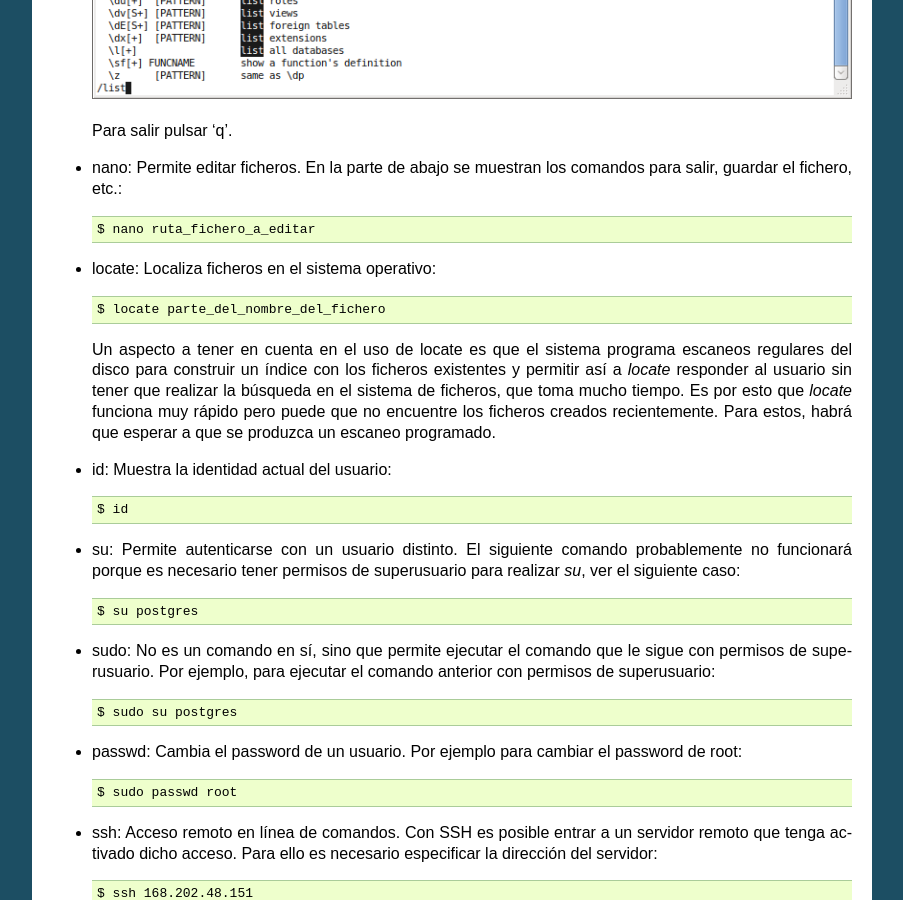
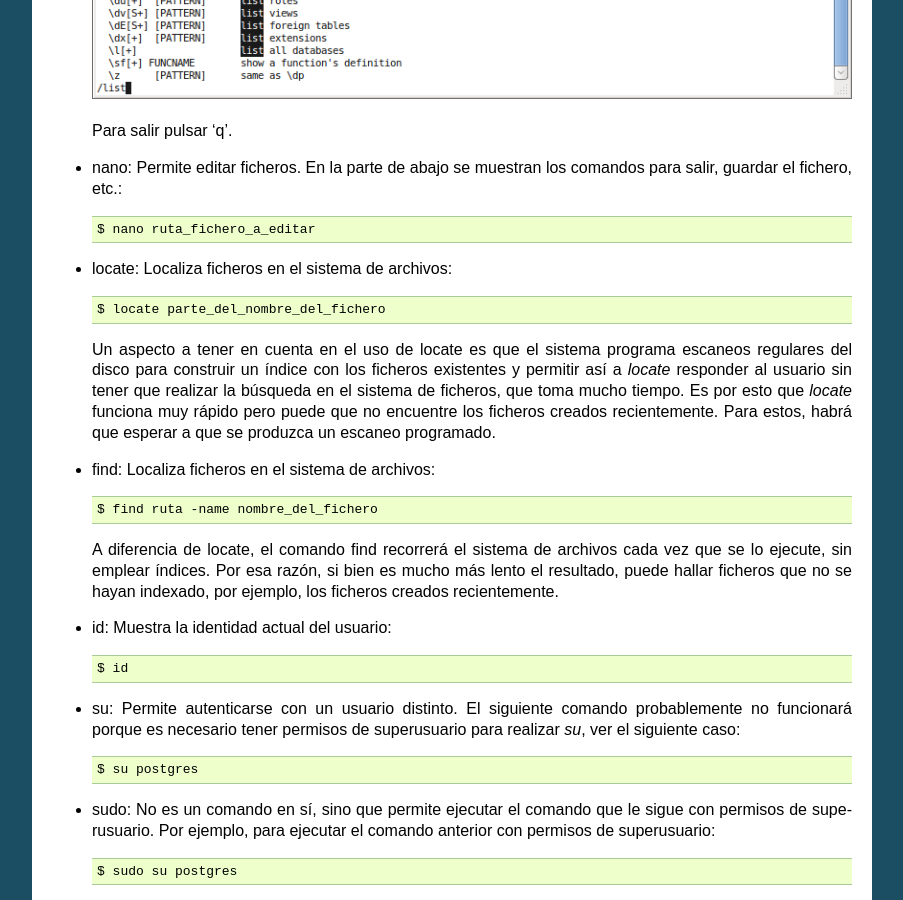
Before and after one commit to ramiromata/ecuador_training, a Sphinx documentation site: the page built from source/linux.rst, in a window 1280 px wide and 900 px high, scrolled down 2089 px. Shown: the whole window, without its empty margins (198-1101 px from the left). Built offline with Sphinx 7.4.7, drawn with Linux system fonts in a browser that asks for light colours.

Commit message:
Update linux.rst
Se agregó el comando find

```diff
--- a/source/linux.rst
+++ b/source/linux.rst
@@ -72,7 +72,7 @@ A continuación mostramos algunos comandos útiles en linux:
 
 	$ nano ruta_fichero_a_editar
 
-- locate: Localiza ficheros en el sistema operativo::
+- locate: Localiza ficheros en el sistema de archivos::
 
 	$ locate parte_del_nombre_del_fichero
 
@@ -82,6 +82,14 @@ A continuación mostramos algunos comandos útiles en linux:
   ficheros, que toma mucho tiempo. Es por esto que *locate* funciona muy rápido pero puede que no
   encuentre los ficheros creados recientemente. Para estos, habrá que esperar a que se produzca un
   escaneo programado.
+
+- find: Localiza ficheros en el sistema de archivos::
+
+	$ find ruta -name nombre_del_fichero
+
+  A diferencia de locate, el comando find recorrerá el sistema de archivos cada vez que se lo ejecute,
+  sin emplear índices. Por esa razón, si bien es mucho más lento el resultado, puede hallar ficheros que
+  no se hayan indexado, por ejemplo, los ficheros creados recientemente.
 
 - id: Muestra la identidad actual del usuario::
 
```
